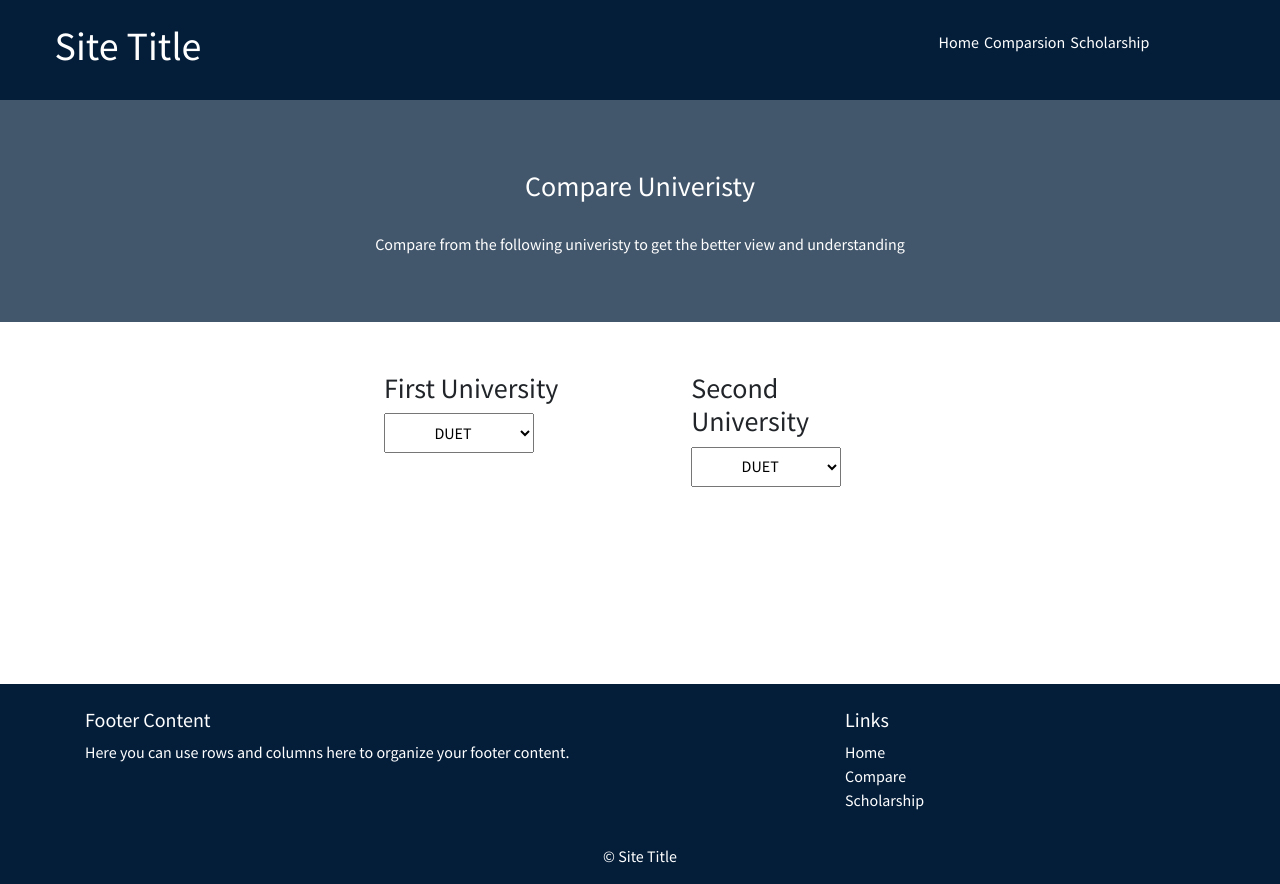
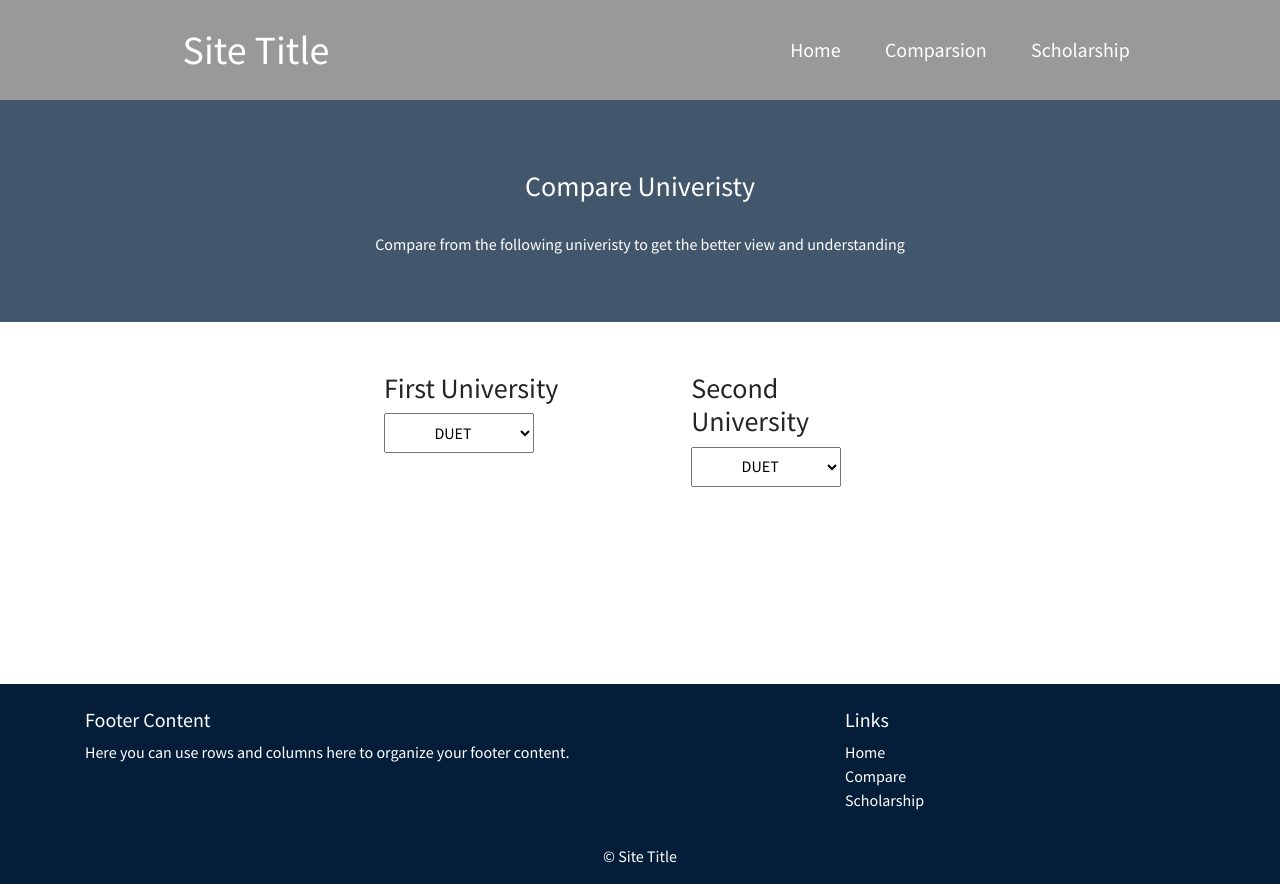
Before and after one commit to ahmadmustafeen/fyp, a React (Create React App) app: page /compare in a window 1280 px wide. Built offline with nearby package versions, Linux system fonts and the light colour scheme.

Commit message:
started reburb

```diff
--- a/src/App.css
+++ b/src/App.css
@@ -15,7 +15,7 @@ button{
 /* header */
 .header{
   color: white;
-  background-color: #041e3a;
+  background-color: rgba(0,0,0,0.4);
   width:100%;
   height:100px;
   display: flex;
@@ -24,31 +24,33 @@ button{
   align-items: center;
 }
 .header-title{
-  width: 20%;
+  width: 40%;
   height: 100%;
+  margin: 0;
+  padding: 0%;
   align-items: center;
   justify-content: center;
   display: flex;
 }
 .header-links{
-  width: 30%;
-  height: 100%;
+  width: 40%;
+  /* height: 100%; */
+  /* background-color: red; */
   padding-right: 10%;
   display: flex;
   align-items: center;
   flex-direction: row;
   justify-content: space-around;
 }
-.header-links li{
-  list-style-type: none;
-  display: flex;
-  align-items: center;
-
-}
-.header-links li a{
+.header-link-item{
   color: white;
+  font-size: 20px;
 }
 
+.header-link-item:hover{
+  color: white;
+  font-size: 20px;
+}
 
 
 
--- a/src/Components/Header.js
+++ b/src/Components/Header.js
@@ -1,31 +1,27 @@
 import React from 'react'
-import { Link, BrowserRouter as Router, withRouter } from 'react-router-dom'
+import { Link } from 'react-router-dom'
 
 
 const Header = (props) => {
     return (
-        <Router >
             <nav className="header">
                 <h1 className="header-title">Site Title</h1>
-                <ul className="header-links">
-                        <li>
-
-                        <a href="/">Home</a>
+                <div className="header-links">
 
 
-                        </li>
-                        <li>
-                        <a href="./compare">Comparsion</a>
-                        </li>
-                        {/* <li>
-                        <Link to="/login">Login</Link>
-                        </li> */}
-                        <li>
-                        <a href="/scholarship">Scholarship</a>
-                        </li>
-                </ul>
+                        <Link to="/home" className="header-link-item"> Home</Link>
+
+
+
+                        <Link to="/compare" className="header-link-item"> Comparsion</Link>
+
+
+
+
+                        <Link to="/scholarship" className="header-link-item"> Scholarship</Link>
+
+                </div>
             </nav>
-        </Router>
     )
 }
-export default withRouter(Header)
+export default (Header)
--- a/src/Router/index.js
+++ b/src/Router/index.js
@@ -11,7 +11,6 @@ import Scholarshipdetails from '../Screens/Scholarshipdetails'
 function RouterComponent() {
   return (
       <>
-    <Router>
 
       <Switch>
             <Route path="/" exact  component={Login} />
@@ -22,7 +21,6 @@ function RouterComponent() {
 
      </Switch>
 
-     </Router>
 </>
   );
 }
```
Also changed, not shown: src/Components/Apptext.js (added, +32 -0 lines), src/index.js (+7 -1 lines).
